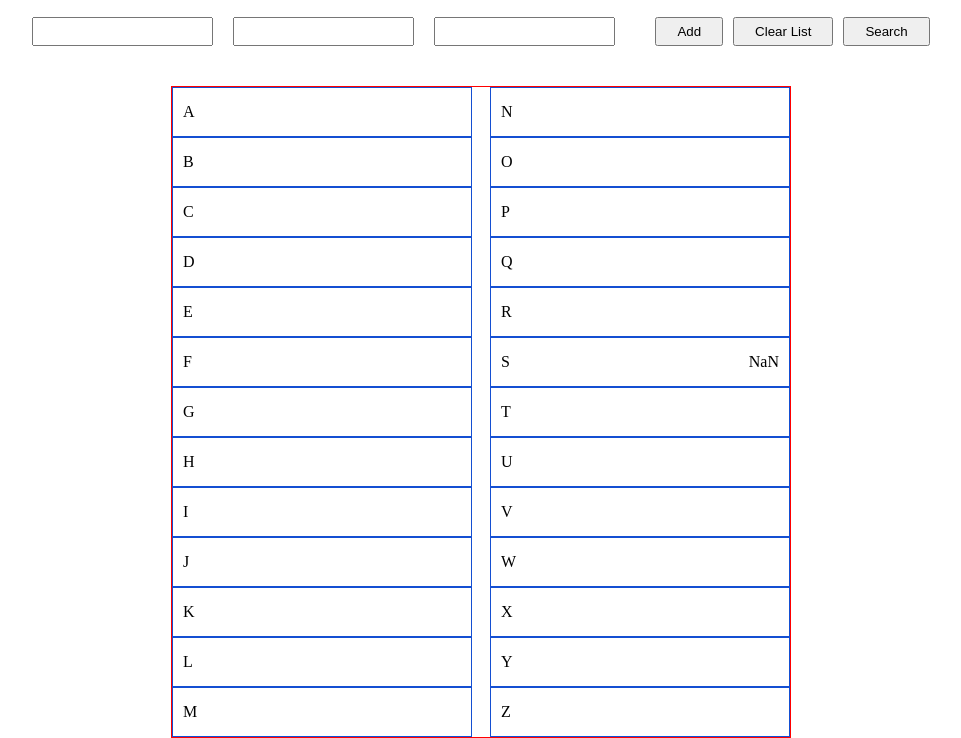
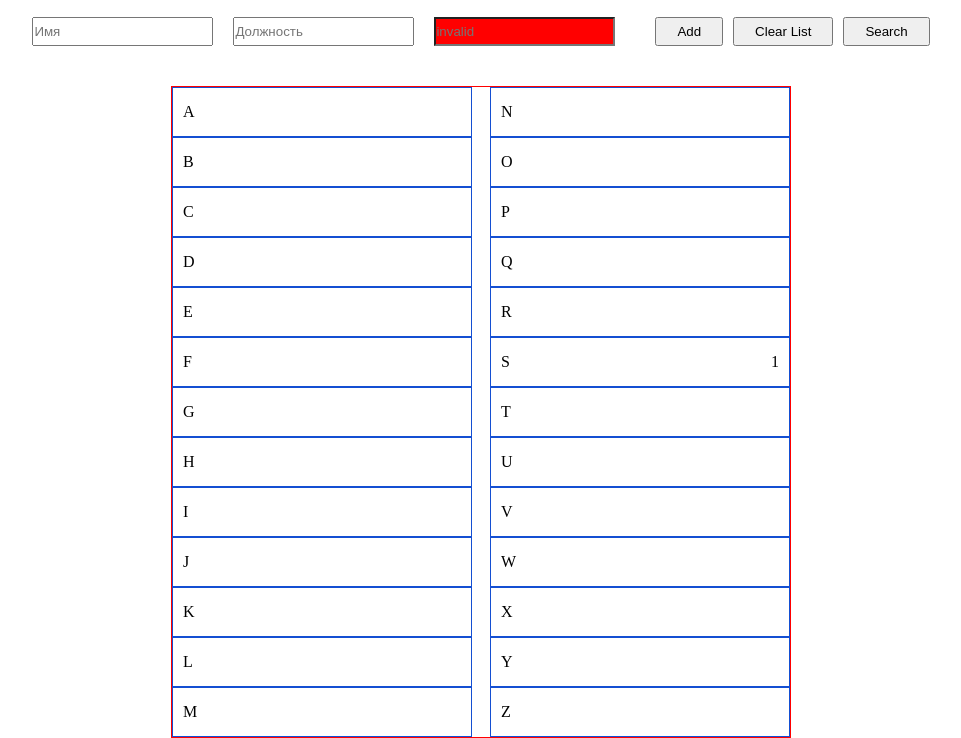
Before and after one commit to BrattKondrattenko/contact-list, a website: page index.html in a window 1280 px wide. Both pictures are taken after typing "Sample", "Sample", "5551234" into the empty fields and a click on the button "Add". Shown: the part 98-836 px from the top of the page, without its empty margins (159-1120 px from the left). Drawn offline with nearby package versions, Linux system fonts and the light colour scheme.

Commit message:
validateInputsError

```diff
--- a/index.html
+++ b/index.html
@@ -1,9 +1,8 @@
-<!doctype html>
+<!DOCTYPE html>
 <html lang="en">
 <head>
     <meta charset="UTF-8">
-    <meta name="viewport"
-          content="width=device-width, user-scalable=no, initial-scale=1.0, maximum-scale=1.0, minimum-scale=1.0">
+    <meta name="viewport" content="width=device-width, initial-scale=1.0">
     <meta http-equiv="X-UA-Compatible" content="ie=edge">
     <link rel="stylesheet" href="./scss/base.css">
     <title>List Contact</title>
@@ -11,107 +10,106 @@
 <body>
 <header class="header">
     <h1>Contact List JS</h1>
-        <a href="github.com">GitHub link</a>
+    <a href="https://github.com">GitHub link</a>
 </header>
 <div data-contacts class="contact-list">
     <div class="menu wrapper">
         <div class="menu__inputs">
-                <input data-contacts-table-type-input data-contacts-table-name-input type="text" class="menu__input">
-                <input data-contacts-table-type-input data-contacts-table-position-input type="text" class="menu__input">
-                <input data-contacts-table-type-input data-contacts-table-phone-input type="tel" class="menu__input">
+            <input data-input data-type="name" type="text" placeholder="Имя" class="menu__input">
+            <input data-input data-type="position" type="text" placeholder="Должность" class="menu__input">
+            <input data-input data-type="phone" type="tel" placeholder="Номер телефона" class="menu__input">
         </div>
         <div class="menu__buttons">
-                <button data-contacts-table-type-button data-contacts-table-add-button class="menu__button">Add</button>
-                <button data-contacts-table-type-button data-contacts-table-clear-button class="menu__button">Clear List</button>
-                <button data-contacts-table-type-button data-contacts-table-search-button  class="menu__button">Search</button>
+            <button data-button data-action="add" class="menu__button">Add</button>
+            <button data-button data-action="clear" class="menu__button">Clear List</button>
+            <button data-button data-action="search" class="menu__button">Search</button>
         </div>
     </div>
-        <div data-contacts-table class="contacts-table">
+    <div data-table class="contacts-table">
         <div class="contacts-table__column column">
+            <div data-column-item class="column__item item">
+                <div data-first-letter="A" class="item__letter">A</div>
+            </div>
+            <div data-column-item class="column__item item">
+                <div data-first-letter="B" class="item__letter">B</div>
+            </div>
+            <div data-column-item class="column__item item">
+                <div data-first-letter="C" class="item__letter">C</div>
+            </div>
+            <div data-column-item class="column__item item">
+                <div data-first-letter="D" class="item__letter">D</div>
+            </div>
+            <div data-column-item class="column__item item">
+                <div data-first-letter="E" class="item__letter">E</div>
+            </div>
+            <div data-column-item class="column__item item">
+                <div data-first-letter="F" class="item__letter">F</div>
+            </div>
+            <div data-column-item class="column__item item">
+                <div data-first-letter="G" class="item__letter">G</div>
+            </div>
+            <div data-column-item class="column__item item">
+                <div data-first-letter="H" class="item__letter">H</div>
+            </div>
+            <div data-column-item class="column__item item">
+                <div data-first-letter="I" class="item__letter">I</div>
+            </div>
+            <div data-column-item class="column__item item">
+                <div data-first-letter="J" class="item__letter">J</div>
+            </div>
+            <div data-column-item class="column__item item">
+                <div data-first-letter="K" class="item__letter">K</div>
+            </div>
+            <div data-column-item class="column__item item">
+                <div data-first-letter="L" class="item__letter">L</div>
+            </div>
+            <div data-column-item class="column__item item">
+                <div data-first-letter="M" class="item__letter">M</div>
+            </div>
+        </div>
+        <div data-table-column class="contacts-table__column column">
             <div class="column__item item">
-                    <div data-contacts-table-first-letter="A" class="item__letter">A</div>
+                <div data-first-letter="N" class="item__letter">N</div>
             </div>
             <div class="column__item item">
-                    <div data-contacts-table-first-letter="B" class="item__letter">B</div>
+                <div data-first-letter="O" class="item__letter">O</div>
             </div>
             <div class="column__item item">
-                    <div data-contacts-table-first-letter="C" class="item__letter">C</div>
-                </div>
-                <div data-contacts-table-first-letter="D" class="column__item item">
-                    <div class="item__letter">D</div>
+                <div data-first-letter="P" class="item__letter">P</div>
             </div>
             <div class="column__item item">
-                    <div data-contacts-table-first-letter="E" class="item__letter">E</div>
+                <div data-first-letter="Q" class="item__letter">Q</div>
             </div>
             <div class="column__item item">
-                    <div data-contacts-table-first-letter="F" class="item__letter">F</div>
+                <div data-first-letter="R" class="item__letter">R</div>
             </div>
             <div class="column__item item">
-                    <div  data-contacts-table-first-letter="G" class="item__letter">G</div>
+                <div data-first-letter="S" class="item__letter">S</div>
             </div>
             <div class="column__item item">
-                    <div data-contacts-table-first-letter="H" class="item__letter">H</div>
+                <div data-first-letter="T" class="item__letter">T</div>
             </div>
             <div class="column__item item">
-                    <div data-contacts-table-first-letter="I" class="item__letter">I</div>
+                <div data-first-letter="U" class="item__letter">U</div>
             </div>
             <div class="column__item item">
-                    <div data-contacts-table-first-letter="J" class="item__letter">J</div>
+                <div data-first-letter="V" class="item__letter">V</div>
             </div>
             <div class="column__item item">
-                    <div data-contacts-table-first-letter="K" class="item__letter">K</div>
+                <div data-first-letter="W" class="item__letter">W</div>
             </div>
             <div class="column__item item">
-                    <div data-contacts-table-first-letter="L" class="item__letter">L</div>
+                <div data-first-letter="X" class="item__letter">X</div>
             </div>
             <div class="column__item item">
-                    <div data-contacts-table-first-letter="M" class="item__letter">M</div>
-                </div>
-            </div>
-            <div data-contacts-table-column class="contacts-table__column column">
-                <div class="column__item item">
-                    <div data-contacts-table-first-letter="N" class="item__letter">N</div>
+                <div data-first-letter="Y" class="item__letter">Y</div>
             </div>
             <div class="column__item item">
-                    <div data-contacts-table-first-letter="O" class="item__letter">O</div>
-                </div>
-                <div class="column__item item">
-                    <div data-contacts-table-first-letter="P" class="item__letter">P</div>
-                </div>
-                <div class="column__item item">
-                    <div data-contacts-table-first-letter="Q" class="item__letter">Q</div>
-                </div>
-                <div class="column__item item">
-                    <div data-contacts-table-first-letter="R" class="item__letter">R</div>
-                </div>
-                <div class="column__item item">
-                    <div data-contacts-table-first-letter="S" class="item__letter">S</div>
-                </div>
-                <div class="column__item item">
-                    <div data-contacts-table-first-letter="T" class="item__letter">T</div>
-                </div>
-                <div class="column__item item">
-                    <div data-contacts-table-first-letter="U" class="item__letter">U</div>
-                </div>
-                <div class="column__item item">
-                    <div data-contacts-table-first-letter="V" class="item__letter">V</div>
-                </div>
-                <div class="column__item item">
-                    <div data-contacts-table-first-letter="w" class="item__letter">W</div>
-                </div>
-                <div class="column__item item">
-                    <div data-contacts-table-first-letter="X" class="item__letter">X</div>
-                </div>
-                <div class="column__item item">
-                    <div data-contacts-table-first-letter="Y" class="item__letter">Y</div>
-                </div>
-                <div class="column__item item">
-                    <div data-contacts-table-first-letter="Z" class="item__letter">Z</div>
+                <div data-first-letter="Z" class="item__letter">Z</div>
             </div>
         </div>
     </div>
-
 </div>
-    <script src="./js/index.js" ></script>
+<script src="./js/index.js"></script>
 </body>
 </html>
--- a/js/index.js
+++ b/js/index.js
@@ -1,172 +1,222 @@
 const initContact = () => {
     const selectors = {
         root: '[data-contacts]',
-        typeInputs: '[data-contacts-table-type-input]',
-        nameInput: '[data-contacts-table-name-input]',
-        positionInput: '[data-contacts-table-position-input]',
-        phoneInput: '[data-contacts-table-phone-input]',
+        input: '[data-input]',
+        button: '[data-button]',
+        table: '[data-table]',
+        column: '[data-column]',
+        letter: '[data-first-letter]',
+        columnItem: '[data-column-item]',
+    };
 
-        addButton: '[data-contacts-table-add-button]',
-        clearButton: '[data-contacts-table-clear-button]',
-        searchButton: '[data-contacts-table-search-button]',
+    const initialState = {};
 
-        itemsTable: '[data-contacts-table-first-letter]',
-        columnsItem: '[data-contacts-table-column]',
+    // Генерация начального состояния по алфавиту
+    for (let charCode = 65; charCode <= 90; charCode++) {
+        const letter = String.fromCharCode(charCode);
+        initialState[letter] = [{ count: 0 }];
     }
 
-    const initialState = {
-        'A': [{
-            count: 0,
-        }],
-        'B': [{
-            count: 0,
-        }],
-        'C': [{
-            count: 0,
-        }],
-        'D': [],
-        'E': [],
-        'F': [],
-        'G': [],
-        'H': [],
-        'I': [],
-        'J': [],
-        'K': [],
-        'L': [],
-        'M': [],
-        'N': [],
-        'O': [],
-        'P': [],
-        'Q': [],
-        'R': [],
-        'S': [],
-        'T': [],
-        'U': [],
-        'V': [],
-        'W': [],
-        'X': [],
-        'Y': [],
-        'Z': []
+    let contacts = { ...initialState };
+
+    const rootElement = document.querySelector(selectors.root);
+
+    const inputElements = rootElement.querySelectorAll(selectors.input);
+    const nameInputElement = rootElement.querySelector(`${selectors.input}[data-type="name"]`)
+    const positionInputElement = rootElement.querySelector(`${selectors.input}[data-type="position"]`)
+    const phoneInputElement = rootElement.querySelector(`${selectors.input}[data-type="phone"]`)
+
+    const addButtonElement = rootElement.querySelector(`${selectors.button}[data-action="add"]`);
+    const clearButtonElement = rootElement.querySelector(`${selectors.button}[data-action="clear"]`);
+
+    const tableElement = rootElement.querySelector(selectors.table);
+
+    const columnItemElements = rootElement.querySelectorAll(selectors.columnItem);
+
+    const clearInput = () => {
+        inputElements.forEach((inputElement) => {
+            inputElement.value = '';
+        });
+    };
+
+    const getFirstLetter = (word) => word[0].toUpperCase();
+
+    const validatePhone = (phone) => {
+        return /^\+\d{5,}$/.test(phone);
+    };
+
+    const validateName = (name) => {
+        return name.length >= 2;
+    };
+
+    const renderCount = (contactContainer, firstLetter) => {
+        const contactCount = contacts[firstLetter][0];
+        if (contactCount) {
+            let countElement = contactContainer.querySelector(".contact-count");
+            if (!countElement) {
+                countElement = document.createElement("span");
+                countElement.classList.add("contact-count");
+                contactContainer.prepend(countElement);
+            }
+            countElement.textContent = contactCount.count;
+            if (contactCount.count === 0) {
+                countElement.remove();
+            }
+        }
+    };
+
+    const removeContactDB = (id) => {
+        for (let key in contacts) {
+            contacts[key] = contacts[key].filter((contact) => contact.id !== id);
+            if (contacts[key][0].count !== 0) {
+                contacts[key][0].count -= 1;
+            }
+        }
+    };
+
+    const renderContacts = (contact, firstLetter) => {
+        let contactContainer = document.querySelector(`[data-first-letter="${firstLetter}"]`);
+
+        let contactElement = document.createElement("div");
+
+        contactContainer.classList.add('hasContacts');
+        contactElement.classList.add('added-contact', 'hidden');
+
+        contactElement.setAttribute('data-contact-id', contact.id);
+        contactElement.innerHTML =
+            `<p>id: ${contact.id} <br> name: ${contact.name} <br>phone: ${contact.phone} </p>
+        <br>
+        <span data-contacts-table-delete-contact class="delete-contact">X</span>`;
+
+        const contactElements = contactContainer.querySelectorAll('.added-contact');
+
+        if (contactElements.length > 0 && !contactElements[0].classList.contains('hidden')) {
+            contactElement.classList.remove('hidden');
+        } else {
+            contactElement.classList.add('hidden');
+        }
+
+        contactContainer.appendChild(contactElement);
+        renderCount(contactContainer, firstLetter);
+    };
+
+    const removeContactUI = (e) => {
+        if (e.target.classList.contains('delete-contact')) {
+            const contactParent = e.target.closest('.added-contact');
+            const contactContainer = contactParent.closest('.item__letter');
+            const firstLetter = contactContainer.dataset.firstLetter;
+            const contactId = parseInt(contactParent.dataset.contactId);
+
+            removeContactDB(contactId);
+            contactParent.remove();
+
+            renderCount(contactContainer, firstLetter);
+        }
     }
 
-    let contacts = {
-        ...initialState
+    const clearAllContactsDB = () => {
+        contacts = {...initialState}
+    }
+
+    const clearAllContactsUI = () => {
+        document.querySelectorAll('.added-contact').forEach(div => div.remove());
+    }
+
+    const resetAllCountDB = () => {
+        for (let key in contacts) {
+            contacts[key][0].count = 0;
+        }
+    }
+
+    const resetAllCountUI = () => {
+        document.querySelectorAll('.contact-count').forEach(count => count.remove());
+    }
+
+    const clearContacts = () => {
+        clearAllContactsDB()
+        clearAllContactsUI()
+        resetAllCountDB()
+        resetAllCountUI()
     };
 
+    const addContact = () => {
+        checkValidate()
+        let name = inputElements[0].value;
+        let position = inputElements[1].value;
+        let phone = inputElements[2].value;
 
-    const rootElement = document.querySelector(selectors.root)
+        let contact = { id: Date.now(), name, position, phone };
 
-    let typeInputElements = rootElement.querySelectorAll(selectors.typeInputs)
-    let nameInputElement = rootElement.querySelector(selectors.nameInput)
-    let positionInputElement = rootElement.querySelector(selectors.positionInput)
-    let phoneInputElement = rootElement.querySelector(selectors.phoneInput)
+        let firstLetter = getFirstLetter(name);
 
-    const addButtonElement = rootElement.querySelector(selectors.addButton)
-    const clearButtonElement = rootElement.querySelector(selectors.clearButton)
+        contacts[firstLetter].push(contact);
+        contacts[firstLetter][0].count++;
 
-    const itemsTableElements = rootElement.querySelectorAll(selectors.itemsTable)
-    const contactList = document.querySelector('.contacts-table__column')
+        renderContacts(contact, firstLetter);
+        clearInput();
+    };
 
-    const clearInput = () => {
-        typeInputElements.forEach((inputElement) => {
-            inputElement.value = ''
+    const toggleActive = (e) => {
+        if (e.target.classList.contains('item__letter')) {
+            const contactElements = e.currentTarget.querySelectorAll('.added-contact');
+            contactElements.forEach((contact) => {
+                contact.classList.toggle('hidden');
+            });
+        }
+    }
+
+    const checkValidate = () => {
+        inputElements.forEach((input) => {
+            if (input.classList.contains('error')) {
+                input.value = ''
+                input.type === 'tel'
+                    ? input.placeholder = 'invalid'
+                    : input.placeholder = 'Must be > 2'
+            }
         })
     }
 
-    const getFirstLetter = (word) => {
-        return word[0].toUpperCase()
-    }
+    const checkInputs = (e) => {
+        const inputValue = e.target.value
 
-    const renderCount = (contactContainer, firstLetter) => {
+        if (e.target.type === 'tel') {
+            !validatePhone(inputValue)
+                ? e.target.classList.add('error')
+                : e.target.classList.remove('error');
 
-        let countElement = contactContainer.querySelector(".contact-count");
-        if (countElement) {
-            // Если счетчик существует, обновляем его значение
-            countElement.textContent = contacts[firstLetter][0].count;
+            inputValue === ''
+                ? e.target.classList.remove('error')
+                : inputValue
         } else {
-            // Если счетчика нет, создаем новый и добавляем его в контейнер
-            countElement = document.createElement("span");
-            countElement.classList.add("contact-count");
-            countElement.textContent = contacts[firstLetter][0].count;
-            contactContainer.prepend(countElement);
+            !validateName(inputValue)
+                ? e.target.classList.add('error')
+                : e.target.classList.remove('error');
+
+            inputValue === ''
+                ? e.target.classList.remove('error')
+                : inputValue
         }
 
     }
-    const renderContacts = (contact, firstLetter) => {
-        let contactContainer = document.querySelector(`[data-contacts-table-first-letter="${firstLetter}"]`)
-        let contactElement = document.createElement("div")
 
-        contactContainer.classList.add('hasContacts')
-        contactElement.classList.add('added-contact', 'hidden')
+    addButtonElement.addEventListener('click', addContact);
+    clearButtonElement.addEventListener('click', clearContacts);
 
-        contactElement.setAttribute('data-contact-id', contact.id)
+    inputElements.forEach((input) =>
+        input.addEventListener('input', (e) => {
+            checkInputs(e)
+    }))
 
-        contactElement.innerHTML =
-            `<p>id: ${contact.id} <br> name: ${contact.name} <br>phone: ${contact.phone} </p>
-            <br>
-            <span data-contacts-table-delete-contact class="delete-contact">X</span>`
-        contactContainer.appendChild(contactElement)
+    tableElement.addEventListener('click', (e) => {
+        removeContactUI(e)
+    });
 
-        renderCount(contactContainer, firstLetter)
+    columnItemElements.forEach((item) => {
+        item.addEventListener('click', (e) => {
+            toggleActive(e)
+        });
+    });
+};
 
-    }
 
-    const clearContacts = () => {
-        const divsWithClass = document.querySelectorAll('.added-contact');
-        divsWithClass.forEach(div => div.remove());
-    }
-
-    const removeContact = (id) => {
-        for (let key in contacts) {
-            contacts[key] = contacts[key].filter((contact) => contact.id !== id)
-            contacts[key][0].count-=1;
-        }
-    }
-
-    const addContact = () => {
-        let name = nameInputElement.value
-        let position = positionInputElement.value
-        let phone = phoneInputElement.value
-
-        let contact = {id: Date.now(), name: name, position: position, phone: phone}
-
-        let firstLetter = getFirstLetter(name)
-        contacts[firstLetter].push(contact)
-        const count = contacts[firstLetter][0].count += 1
-
-        renderContacts(contact, firstLetter, count)
-        clearInput()
-    }
-
-    addButtonElement.addEventListener('click', addContact)
-    clearButtonElement.addEventListener('click', clearContacts)
-
-    contactList.addEventListener('click', (e) => {
-        if (e.target.classList.contains('delete-contact')) {
-            const contactParent = e.target.closest('.added-contact')
-            const contactContainer = contactParent.closest('.item__letter')
-
-            const firstLetter = contactContainer.dataset.contactsTableFirstLetter
-            const contactId = parseInt(contactParent.dataset.contactId)
-            removeContact(contactId)
-            contactParent.remove()
-            renderCount(contactContainer, firstLetter)
-        }
-    })
-
-    itemsTableElements.forEach((item) => {
-        item.addEventListener('click', (e) => {
-            if (e.target.classList.contains('hasContacts')) {
-                const divs = e.target.querySelectorAll('div')
-
-                divs.forEach((div) => {
-                    div.classList.toggle('hidden')
-                })
-            }
-        })
-    })
-}
-
-document.addEventListener('DOMContentLoaded', () => {
-    initContact()
-})
+document.addEventListener('DOMContentLoaded', initContact);
--- a/scss/base.scss
+++ b/scss/base.scss
@@ -103,3 +103,7 @@ h1 {
   display: inline;
   float: right;
 }
+
+.error {
+  background: red;
+}
```
Also changed, not shown: scss/base.css, 1 other file. Lines whose indentation alone changed are shown as unchanged.
